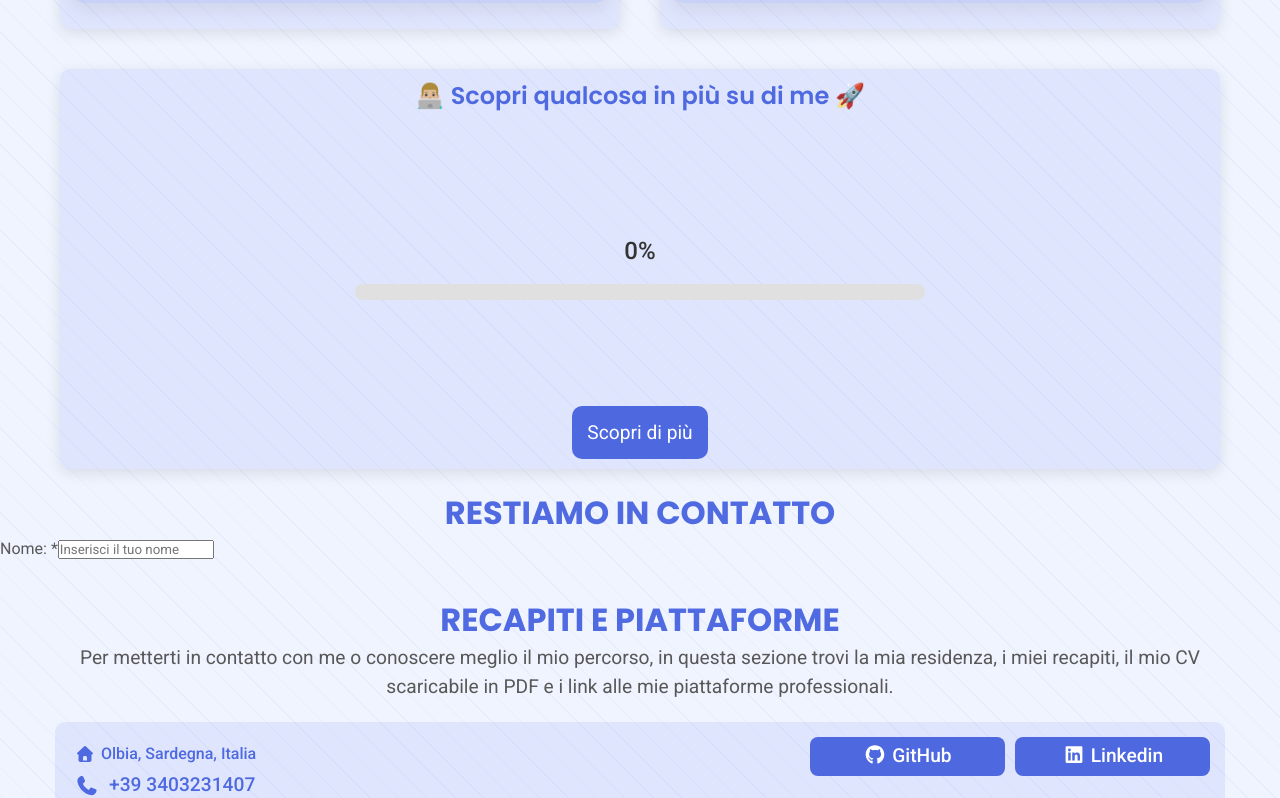
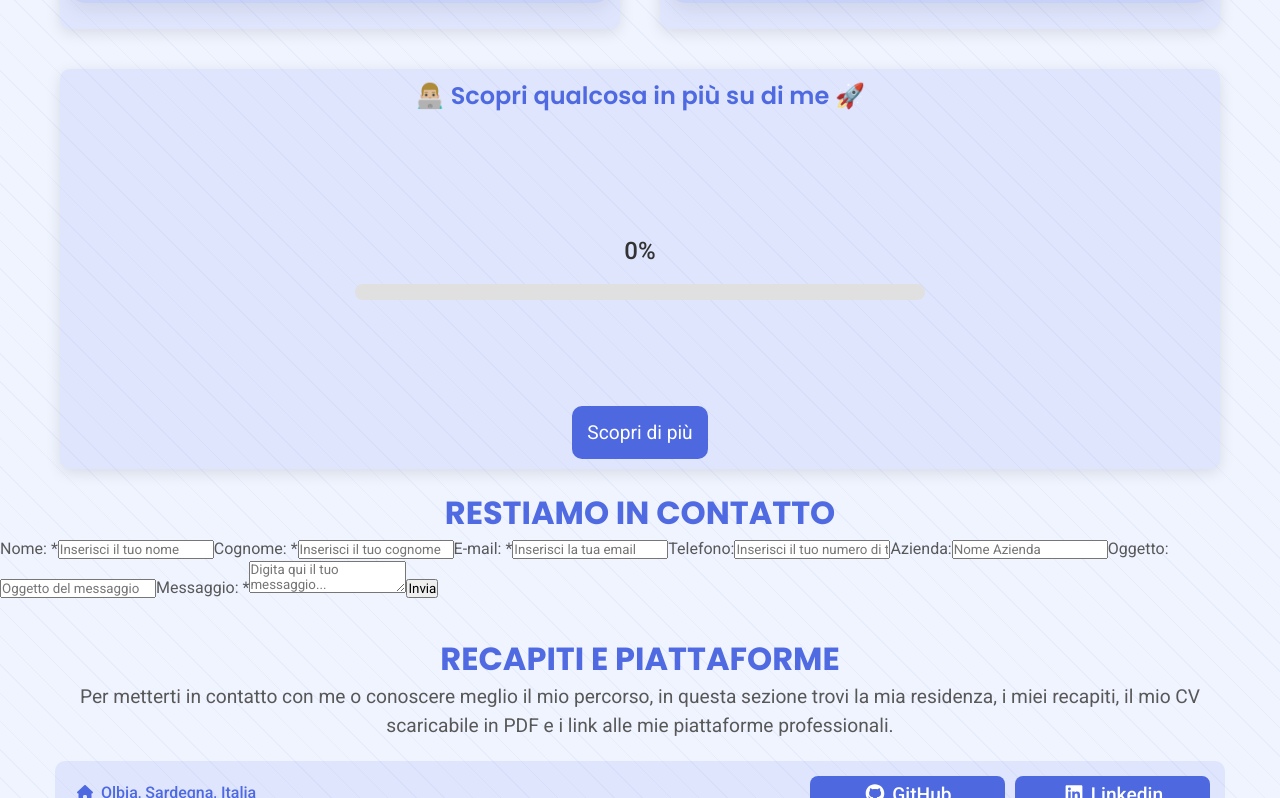
Before and after one commit to GiuseppeLiGioi/personal-portfolio, a React (Vite) app: page / in a window 1280 px wide. Shown: the part 3878-4676 px from the top of the page. Built offline with nearby package versions, Linux system fonts and the light colour scheme.

Commit message:
fixed. handleChange function

```diff
--- a/src/Components/ContactForm.jsx
+++ b/src/Components/ContactForm.jsx
@@ -1,5 +1,5 @@
 import { useState } from "react"
-export default function ContactForm(){
+export default function ContactForm() {
     const [formData, setFormData] = useState({
         name: "",
         surname: "",
@@ -29,32 +29,12 @@ export default function ContactForm(){
 
     const handleChange = (e) => {
         const { name, value } = e.target;
-
-
-    setFormData({...formData, [name]: value})
-    setErrors({...errors, [name]: ""})
-
-    const requiredInput = ["name", "surname", "email", "message"]
-    if(requiredInput.includes(name) && value.trim() === ""){
-        setErrors((prev) => ({...prev, [name]: "Campo obbligatorio!"}))
-        return;
-    }
-
-   if(name === "name" || name === "surname" ){
-     if(!nameRegex.test(value)){
-        setErrors((prev) => ({...prev, [name]: "Il campo deve contenere solo lettere"}))
-     }
-   }
-
-    else if(name === "email" ){
-     if(!emailRegex.test(value)){
-        setErrors((prev) => ({...prev, [name]: "E-mail non valida, deve contenere @ e ."}))
-     }
-   }
+        setFormData({ ...formData, [name]: value });
+        setErrors({ ...errors, [name]: "" });
     }
 
 
-    return(
+    return (
 
         <section id="contact-form">
             <div className="container-contact-form">
@@ -62,31 +42,125 @@ export default function ContactForm(){
 
                 {!sended ? (
                     <form
-              action=""
+                        action="https://formspree.io/f/xqagbzab"
                         method="POST"
-              onSubmit={() => setSended(true)}
+                        onSubmit={(e) => {
+                            e.preventDefault()
+                            setSended(true)
+                            e.target.submit()
+                        }}
                         className="contact-form"
                     >
 
-            <label>
+                        <label className="label-form">
                             Nome: *
 
                             <input
                                 type="text"
-                placeholder="Inserisci il tuo nome"
+                                name="name"
+                                placeholder={errors.name || "Inserisci il tuo nome"}
                                 className="input-form"
-                value={name}
+                                value={formData.name}
+                                onChange={handleChange}
+                            />
+                        </label>
+
+
+                        <label className="label-form">
+                            Cognome: *
+
+                            <input
+                                type="text"
+                                name="surname"
+                                placeholder={errors.surname || "Inserisci il tuo cognome"}
+                                className="input-form"
+                                value={formData.surname}
+                                onChange={handleChange}
+                            />
+                        </label>
+
+
+                        <label className="label-form">
+                            E-mail: *
+
+                            <input
+                                type="email"
+                                name="email"
+                                placeholder={errors.email || "Inserisci la tua email"}
+                                className="input-form"
+                                value={formData.email}
+                                onChange={handleChange}
+                            />
+                        </label>
+
+
+                        <label className="label-form">
+                            Telefono:
+
+                            <input
+                                type="tel"
+                                name="phone"
+                                placeholder="Inserisci il tuo numero di telefono"
+                                className="input-form"
+                                value={formData.phone}
                                 onChange={handleChange}
                             />
                         </label>
 
 
 
+                        <label className="label-form">
+                            Azienda:
 
+                            <input
+                                type="text"
+                                name="agency"
+                                placeholder="Nome Azienda"
+                                className="input-form"
+                                value={formData.agency}
+                                onChange={handleChange}
+                            />
+                        </label>
+
+
+                        <label className="label-form">
+                            Oggetto:
+
+                            <input
+                                type="text"
+                                name="object"
+                                placeholder="Oggetto del messaggio"
+                                className="input-form"
+                                value={formData.object}
+                                onChange={handleChange}
+                            />
+                        </label>
+
+
+                        <label className="label-form">
+                            Messaggio: *
+
+                            <textarea
+                                name="message"
+                                placeholder={errors.message || "Digita qui il tuo messaggio..."}
+                                className="textarea-form"
+                                value={formData.message}
+                                required
+                                onChange={handleChange}
+                            >
+                            </textarea>
+                        </label>
+
+
+
+                        <button type="submit" className="btn-form">Invia</button>
                     </form>
-            ): (
-                <div>
-
+                ) : (
+                    <div className="container-thankyou-message">
+                        <div className="container-thankyou-info">
+                            <h3 className="title-thankyou">Grazie per il tuo messaggio!</h3>
+                            <p className="p-thankyou">Ti contatterò al più presto!</p>
+                        </div>
                     </div>
                 )}
             </div>
```
Lines whose indentation alone changed are shown as unchanged.
